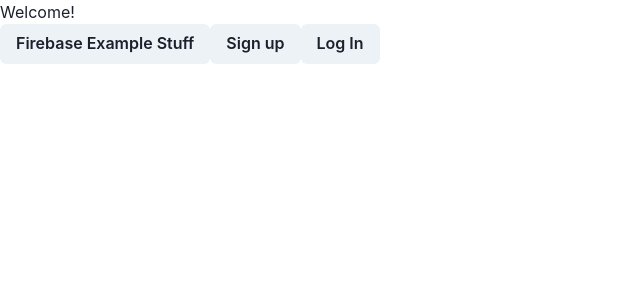
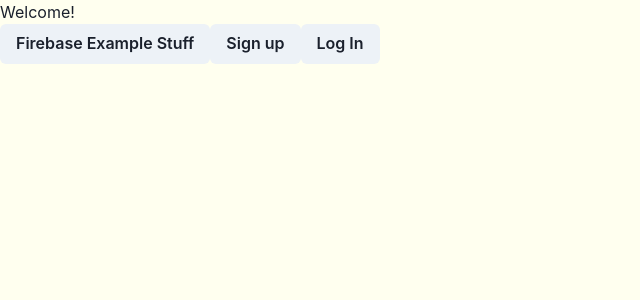
Before and after one commit to joeyladerer/playlist-app, a React (Create React App) app: page / in a window 1280 px wide. Shown: the top 300 px of the page, without its empty margins (0-640 px from the left). Built offline with nearby package versions, Linux system fonts and the light colour scheme.

Commit message:
change bg color

```diff
--- a/src/index.css
+++ b/src/index.css
@@ -5,6 +5,7 @@ body {
     sans-serif;
   -webkit-font-smoothing: antialiased;
   -moz-osx-font-smoothing: grayscale;
+  background-color: #ffffef !important;
 }
 
 code {
```
